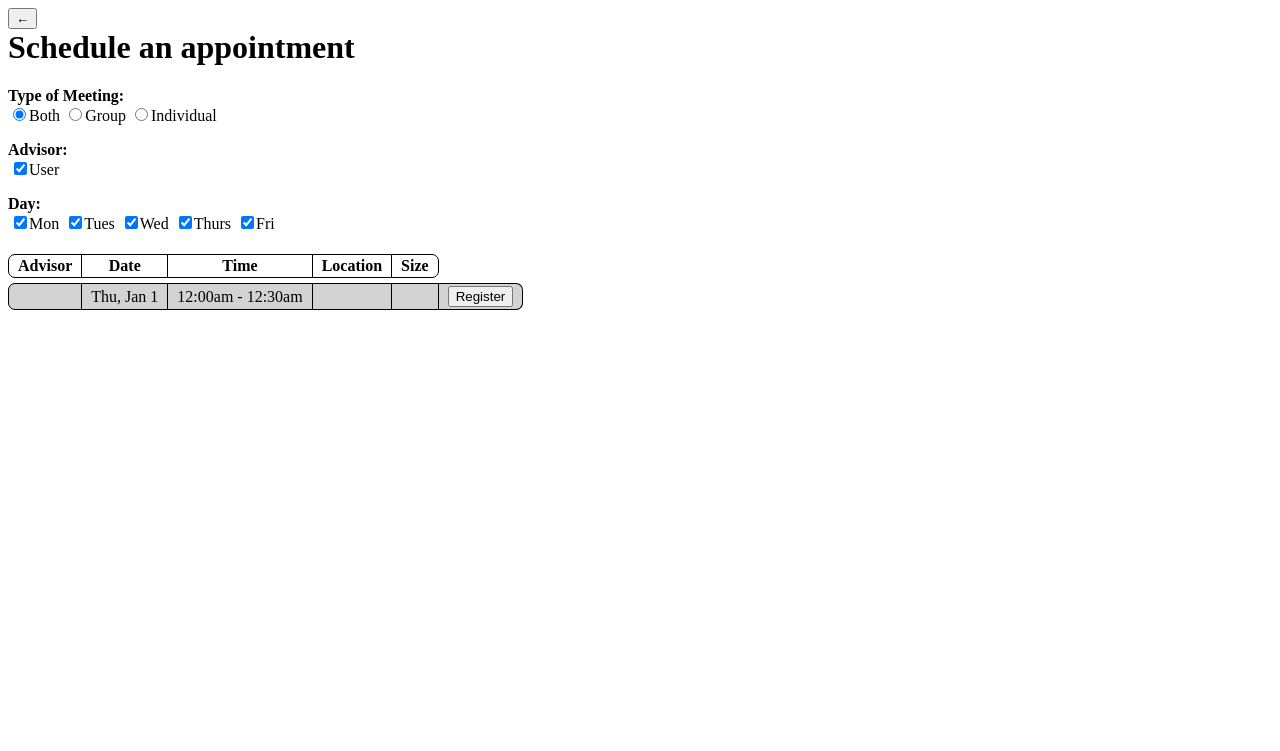
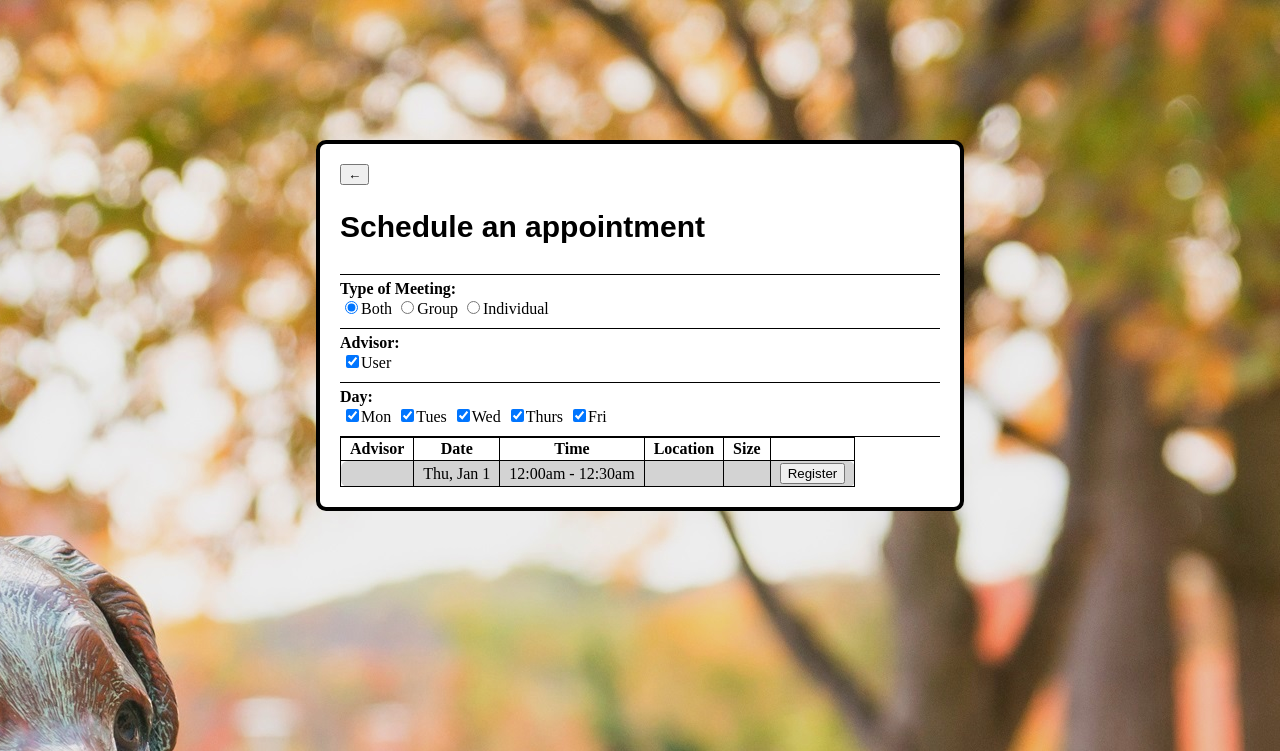
Before and after one commit to lukeers/Project2, a PHP site: page /php/schedule_student_appointment.php in a window 1280 px wide. Shown: the top 751 px of the page. Run offline with PHP 8.4, Linux system fonts and the light colour scheme; tables that the repository leaves empty or names only in its code hold one stand-in row (values such as "Sample post"); data that the repository does not hold is empty.

Commit message:
schedule student appointment changes and styling cameron

```diff
--- a/php/schedule_student_appointment.php
+++ b/php/schedule_student_appointment.php
@@ -7,21 +7,32 @@ File Call/Redirect
 
 -->
 
+<link rel="import" href="../html/header.html")>
+<link rel='stylesheet' type='text/css' href='../css/style.css'/>
+
 <?php
-include ('../html/header.html');
-include ('mysql_connect.php');
+	require_once('mysql_connect.php');
+	session_start();
 ?>
+
+<div class="main">
+
 <a href='view/student_view.php'><button>&#8592;</button></a>
-<h1>Schedule an appointment </h1>
-<form method=post action="get_appointments.php">
-  <p><b>Type of Meeting:<br></b>
+
+<div id="section"><h1>Schedule an appointment </h1></div>
+
+<div id="section">
+  <b>Type of Meeting:<br></b>
 	<!-- value is passed to function where it shows and hides respectively -->
 	<input type="radio" name="typeMeeting" id="BothMeetings" value="all" onclick="radioToggle(this)" checked>Both
 	<input type="radio" name="typeMeeting" id="GroupMeeting" value="group1" onclick="radioToggle(this)">Group
 	<input type="radio" name="typeMeeting" id="IndividMeeting" value="group0" onclick="radioToggle(this)">Individual
-  </p>
-  <p id="IndividOption"><b>
-    Advisor:</b><br>
+
+  </div>
+
+  <div id="section">
+	<b>Advisor:</b><br>
+
   <?php
 	//Add advisors names and username
 	$sql = "Select Username, fullName from advisors";
@@ -30,17 +41,20 @@ include ('mysql_connect.php');
 	  echo "<input type='checkbox' onchange='toggleCheckbox(this)' value='" . $advisorsInfo['Username'] . "' checked>" . $advisorsInfo['fullName'];
 	}
   ?>
-   </p>
+  </div>
+
+
    <!-- Day Options -->
-   <p id="groupOption"><b>Day:</b><br>
+ <div id="section">
+   <b>Day:</b><br>
 	<input type="checkbox" onchange="toggleCheckbox(this)" value="Mon" checked>Mon
 	<input type="checkbox" onchange="toggleCheckbox(this)" value="Tue" checked>Tues
 	<input type="checkbox" onchange="toggleCheckbox(this)" value="Wed" checked>Wed
 	<input type="checkbox" onchange="toggleCheckbox(this)" value="Thurs" checked>Thurs
 	<input type="checkbox" onchange="toggleCheckbox(this)" value="Fri" checked>Fri
-  </p>
+</div>
 
-    <table>
+	<table class="appointmentList">
 	  <th class='appointContent'>Advisor</th>
 	  <th class='appointContent'>Date</th>
 	  <th class='appointContent'>Time</th>
@@ -53,33 +67,31 @@ include ('mysql_connect.php');
 	  $rs = mysql_query($sql, $conn);
 	  while ($appoint = mysql_fetch_array($rs))
 	  {
-        //Makes the row for the appointments
+		//Add group_YN to the class
+		//echo "<button type='submit' class='appointList group" . $appoint['isGroup'] . " " . $appoint['AdvisorUsername'] . " " . date("D",strtotime($appoint['Date'])) . "' >";
 		echo "<tr class='appointList group" . $appoint['isGroup'] . " " . $appoint['AdvisorUsername'] . " " . date("D",strtotime($appoint['Date'])) . "' >";
-        //Printing the advisor
 		echo "<td class='appointContent'>" . $appoint['Advisor'] . "</td>";
-        //Printing the day
 		echo "<td class='appointContent'>" . date("D, M j", strtotime($appoint['Date'])) . "</td>";
-        //Prepare for printing the time
 		$appointmentTime = strtotime($appoint['Time']);
 		$EndAppointTime = strtotime("+30 minutes", $appointmentTime);
 		echo "<td class='appointContent'>" . date("g:ia", $appointmentTime) . " - " . date("g:ia", $EndAppointTime) . "</td>";
-        //Print the location
 		echo "<td class='appointContent'>" . $appoint['Location'] . "</td>";
-        //Print the number of student enrolled
 		echo "<td class='appointContent'>" . $appoint['NumStudents'] . "</td>";
-        //Print the Register button
 		echo "<td class='appointContent'><form class='appointForm' action='table_handler.php' method='post'>";
 		echo "<button type='submit' name='ID' value='" . $appoint['id'] . "'>Register</button>";
 		echo "</form></td>";
 		echo "</tr>";
+		//echo "<br class='appointList group" . $appoint['isGroup'] . " " . $appoint['AdvisorUsername'] . " " . date("D",strtotime($appoint['Date'])) . "'>";
 	  }
 
 	 ?>
 
-<?php include ('../html/footer.html'); ?>
+</div>
+
+<link rel="import" href="../html/footer.html")>
 
 
-<!-- Java Functions -->
+
 <script>
 function toggleCheckbox(element)
 {
@@ -132,62 +144,3 @@ function radioToggle(element)
   }
 }
 </script>
-
-<style>
-input[type='checkbox']
-{
-  margin: 3px 2px 3px 6px;
-}
-h1
-{
-  margin-top: 0px;
-}
-table{
-  border-collapse: separate;
-  border-spacing: 0px 5px;
-}
-.appointList
-{
-  margin: 3px 0px;
-  border-radius: 10px;
-}
-.appointList:hover
-{
-  background-color: darkgray;
-}
-.appointList:nth-child(even)
-{
-  background-color: lightgray;
-}
-.appointList:nth-child(even):hover
-{
-  background-color: darkgray;
-}
-.appointContent
-{
-  border: 1px solid black;
-  text-align: center;
-  vertical-align: middle;
-  padding: 2px 9px;
-}
-.appointContent:nth-child(even)
-{
-  border-left: none;
-  border-right: none;
-}
-.appointContent:last-child
-{
-  border-top-right-radius: 7px;
-  border-bottom-right-radius: 7px;
-  border-right: 1px black solid;
-}
-.appointContent:first-child
-{
-  border-top-left-radius: 7px;
-  border-bottom-left-radius: 7px;
-}
-.appointForm
-{
-  margin: 0px;
-}
-</style>
```
Lines whose indentation alone changed are shown as unchanged.
